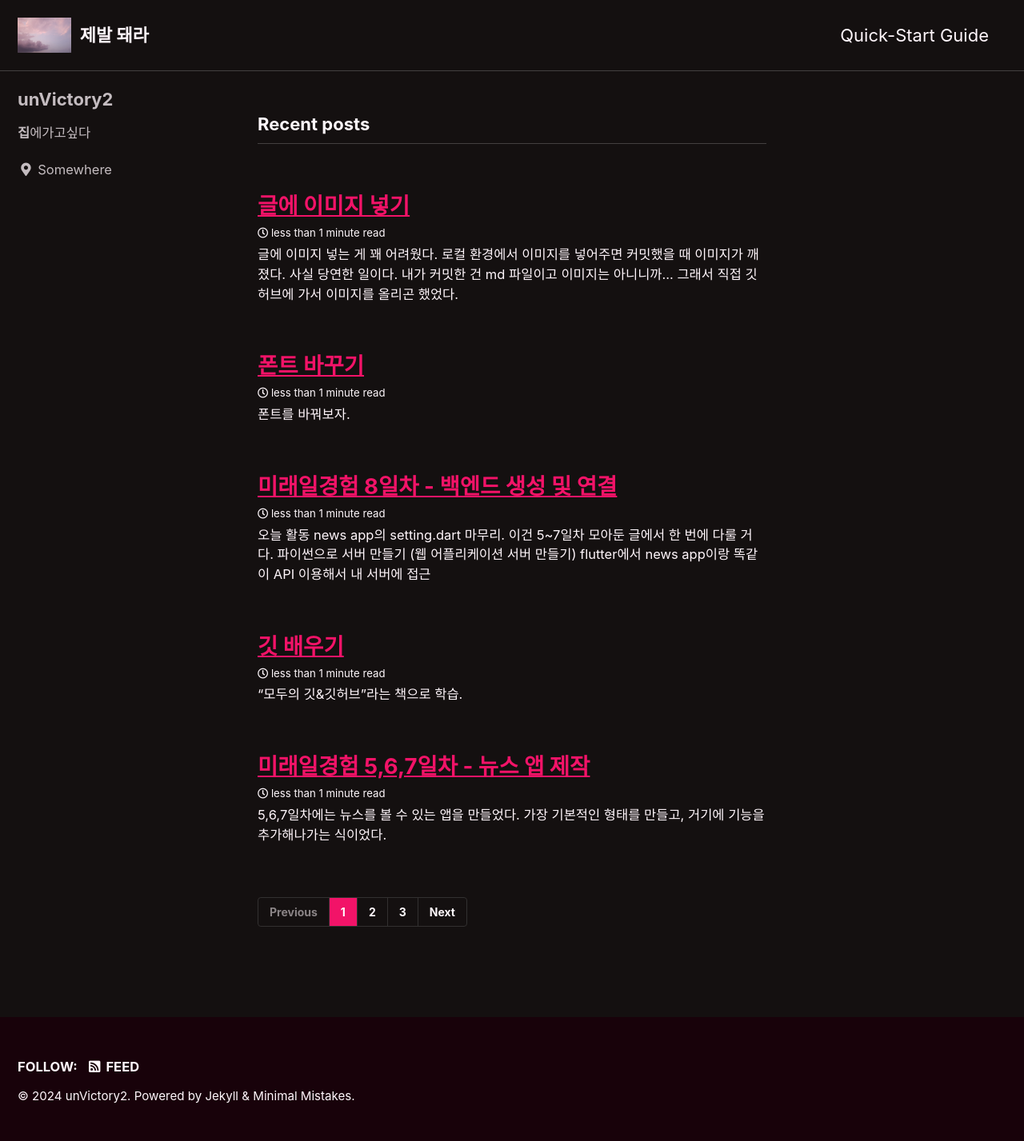
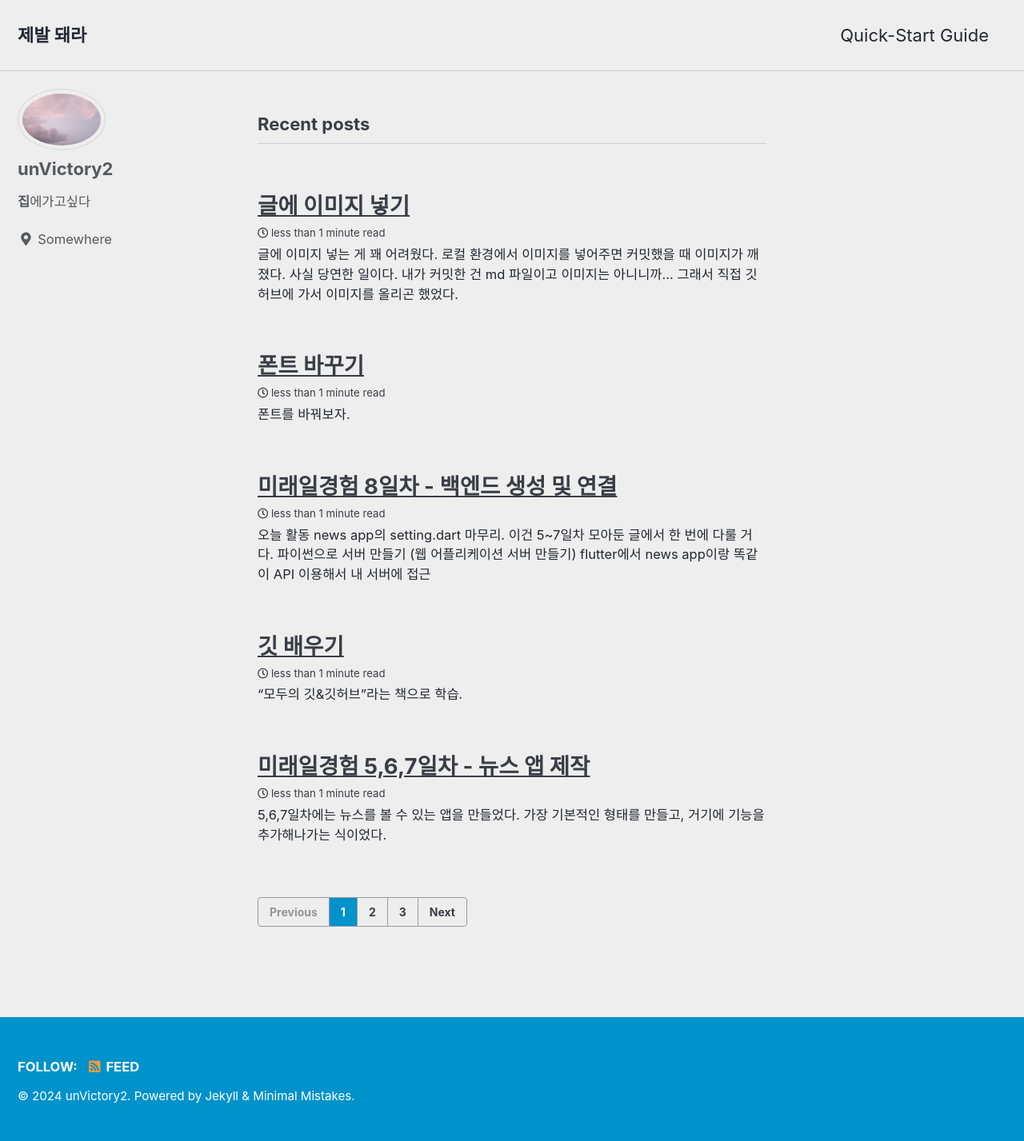
Before and after one commit to unvictory2/unVictory2.github.io, a Jekyll site: the page built from index.html, in a window 1280 px wide. Shown: the whole page at 80% size. Built offline with Jekyll 4.4.1, drawn with Linux system fonts in a browser that asks for light colours; cached includes are drawn as plain includes; some web fonts are replaced; the list of posts is cut into pages by our own code.

Commit message:
changing blog layout : font, theme

```diff
--- a/_config.yml
+++ b/_config.yml
@@ -14,8 +14,8 @@ future: true
 
 
 # theme                  : "minimal-mistakes-jekyll"
-remote_theme           : "mmistakes/minimal-mistakes"
-minimal_mistakes_skin    : "neon" #"aqua"  # "default", "air", , "contrast", "dark", "dirt", "neon", "mint", "plum", "sunrise"
+remote_theme             : "mmistakes/minimal-mistakes"
+minimal_mistakes_skin    : "air" #"neon" "aqua"  "default", "contrast", "dark", "dirt", "neon", "mint", "plum", "sunrise"
 
 # Site Settings
 locale                   : "en-US"
@@ -27,8 +27,8 @@ description              : "이것저것"
 url                      : "https://unVictory2.github.io"
 baseurl                  : # the subpath of your site, e.g. "/blog"
 repository               : # GitHub username/repo-name e.g. "mmistakes/minimal-mistakes"
-teaser                   : ./assets/backgroundimage.jpg  # path of fallback teaser image, e.g. "/assets/images/500x300.png"
-logo                     : ./assets/profileimage.jpg # path of logo image to display in the masthead, e.g. "/assets/images/88x88.png"
+teaser                   : ./assets/images/random_image1.jpg  # path of fallback teaser image, e.g. "/assets/images/500x300.png"
+logo                     : #./assets/profileimage.jpg # path of logo image to display in the masthead, e.g. "/assets/images/88x88.png"
 masthead_title           : # overrides the website title displayed in the masthead, use " " for no title
 # breadcrumbs            : false # true, false (default)
 words_per_minute         : 200
@@ -108,7 +108,7 @@ analytics:
 # Site Author
 author:
   name             : "unVictory2"
-  avatar           : # path of avatar image, e.g. "/assets/images/bio-photo.jpg"
+  avatar           : "/assets/images/profile_image.jpg" # path of avatar image, e.g. "/assets/images/bio-photo.jpg"
   bio              : "**집**에가고싶다"
   location         : "Somewhere"
   email            :
--- a/_sass/minimal-mistakes/_variables.scss
+++ b/_sass/minimal-mistakes/_variables.scss
@@ -14,7 +14,7 @@ $indent-var: 1.3em !default;
 
 /* system typefaces */
 $serif: Georgia, Times, serif !default;
-$sans-serif: -apple-system, BlinkMacSystemFont, "Roboto", "Segoe UI",
+$sans-serif: 'Ownglyph_eunbyul21-Rg', -apple-system, BlinkMacSystemFont, "Roboto", "Segoe UI",
   "Helvetica Neue", "Lucida Grande", Arial, sans-serif !default;
 $monospace: Monaco, Consolas, "Lucida Console", monospace !default;
 
--- a/assets/css/main.scss
+++ b/assets/css/main.scss
@@ -1,5 +1,5 @@
 ---
-# Only the main Sass file needs front matter (the dashes are enough)
+Only the main Sass file needs front matter (the dashes are enough)
 search: false
 ---
 
@@ -7,3 +7,17 @@ search: false
 
 @import "minimal-mistakes/skins/{{ site.minimal_mistakes_skin | default: 'default' }}"; // skin
 @import "minimal-mistakes"; // main partials
+
+// @font-face {
+//     font-family: 'S-CoreDream-3Light';
+//     src: url('https://fastly.jsdelivr.net/gh/projectnoonnu/noonfonts_six@1.2/S-CoreDream-3Light.woff') format('woff');
+//     font-weight: normal;
+//     font-style: normal;
+// }
+
+@font-face {
+    font-family: 'Ownglyph_eunbyul21-Rg';
+    src: url('https://fastly.jsdelivr.net/gh/projectnoonnu/2405-2@1.0/Ownglyph_eunbyul21-Rg.woff2') format('woff2');
+    font-weight: normal;
+    font-style: normal;
+}
```
Also changed, not shown: _posts/image.png (added), assets/images/profile_image.jpg (renamed from assets/profileimage.jpg), 2 other files.
